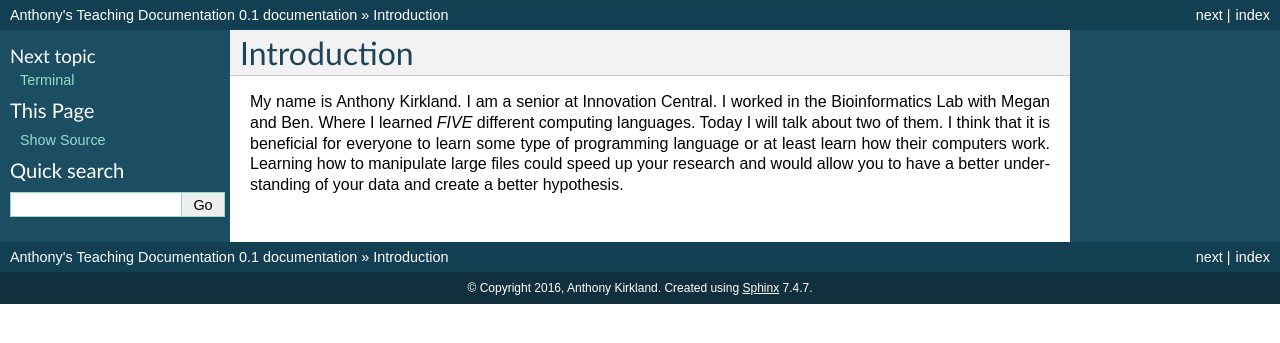
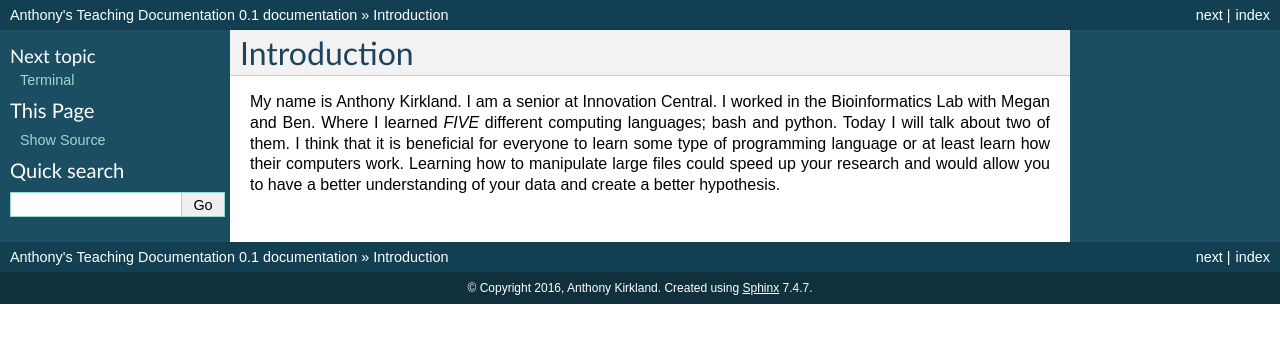
Before and after one commit to akirk616/Anthonys_Teaching_documentation, a Sphinx documentation site: the page built from source/index.rst, in a window 1280 px wide. Shown: the top 343 px of the page. Built offline with Sphinx 7.4.7, drawn with Linux system fonts in a browser that asks for light colours.

Commit message:
Update index.rst

```diff
--- a/source/index.rst
+++ b/source/index.rst
@@ -5,7 +5,7 @@
 
 Introduction
 ============
-My name is Anthony Kirkland. I am a senior at Innovation Central. I worked in the Bioinformatics Lab with Megan and Ben. Where I learned *FIVE* different computing languages. Today I will talk about two of them. I think that it is beneficial for everyone to learn some type of programming language or at least learn how their computers work. Learning how to manipulate large files could speed up your research and would allow you to have a better understanding of your data and create a better hypothesis.
+My name is Anthony Kirkland. I am a senior at Innovation Central. I worked in the Bioinformatics Lab with Megan and Ben. Where I learned *FIVE* different computing languages; bash and python. Today I will talk about two of them. I think that it is beneficial for everyone to learn some type of programming language or at least learn how their computers work. Learning how to manipulate large files could speed up your research and would allow you to have a better understanding of your data and create a better hypothesis.
 
 
 .. toctree::
```
